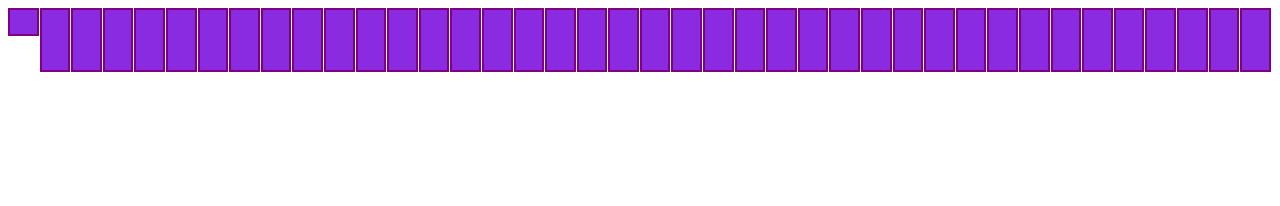
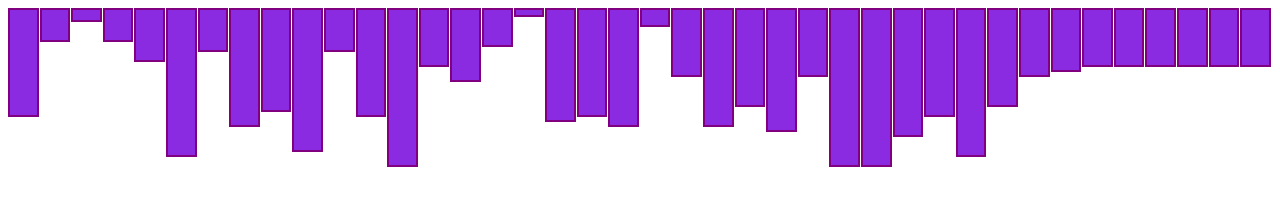
Before and after one commit to clau9156/barchart, a plain HTML site: page barchart.html in a window 1280 px wide. Drawn offline with Linux system fonts and the light colour scheme.

Commit message:
does the right thing in the start but then the after but now looping

```diff
--- a/barchart.css
+++ b/barchart.css
@@ -1,7 +1,7 @@
 #bars {
   display: flex;
   flex-direction: row;
-  height: 60px;
+  height: 500px;
 }
 
 .bar {
--- a/barchart.js
+++ b/barchart.js
@@ -6,18 +6,23 @@ let bars = document.querySelector("#bars");
 
 window.addEventListener("load", init);
 
+const model = [];
+
 function init() {
     console.log("init");
+    for (let i = 0; i < 40; i++) {
+        model[i] = getNumberofCustomers();
+      }
     loop();
-    // displayData();
+    displayData();
 }
 // i = measurements
-// if to loop
 function loop() {
     console.log("loop");
-    for (let i=0; i<40;) {
-        i++;
-        bar.style.height = i + "%";
+    for (let i=0; i<40; i++) {
+        // i++;
+        document.getElementById("bars").getElementsByClassName("bar")[
+            i].style.height = model[i] + "%";
 
     }
 }
@@ -31,6 +36,7 @@ function getNumberofCustomers() {
 function displayData() {
     console.log("displayData");
     bars.appendChild(bar);
+    loop();
     modifyModel();
     setTimeout(displayData, 1000);
 }
@@ -39,7 +45,7 @@ function modifyModel() {
     console.log("modifyModel");
     const queueSize = getNumberofCustomers();
     // adds at the end
-    bars.push();
+    model.push(getNumberofCustomers);
     // scroll left
-    bars.shift();
+    model.shift(bar);
 }
```
